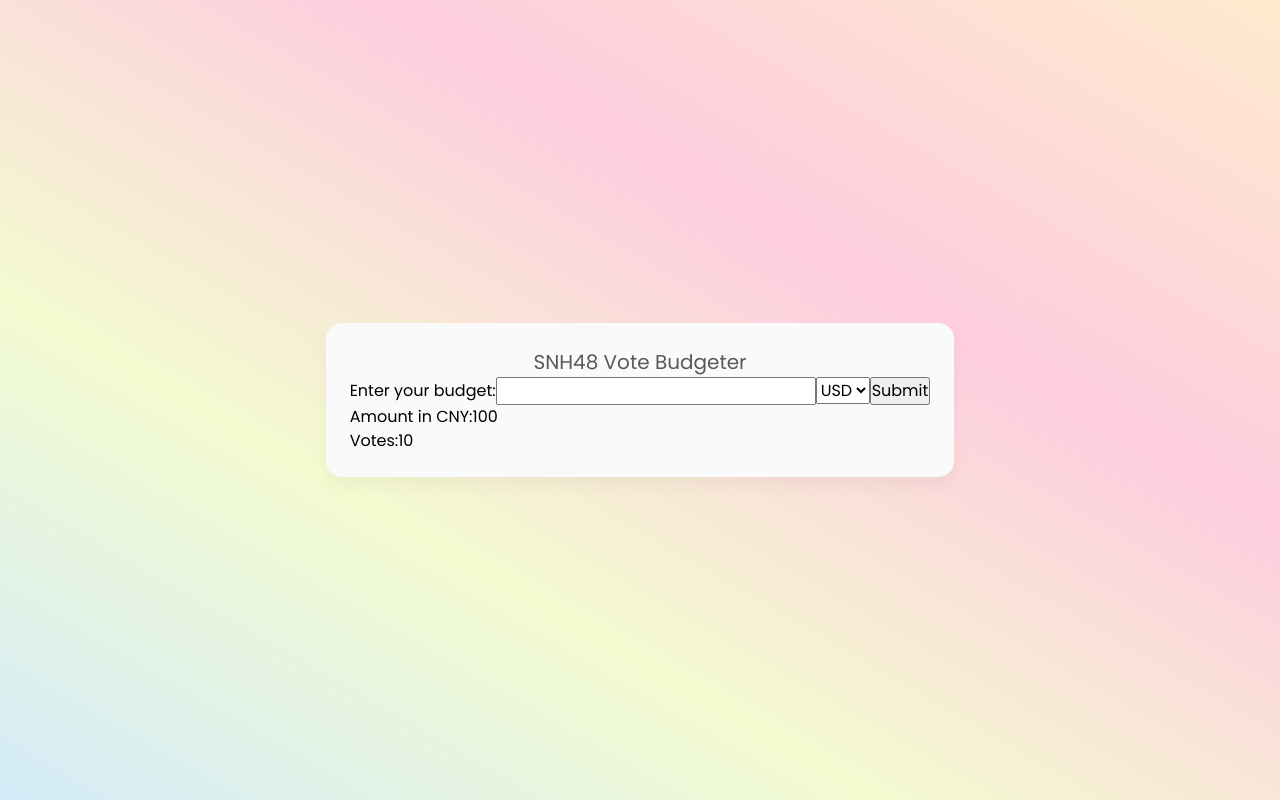
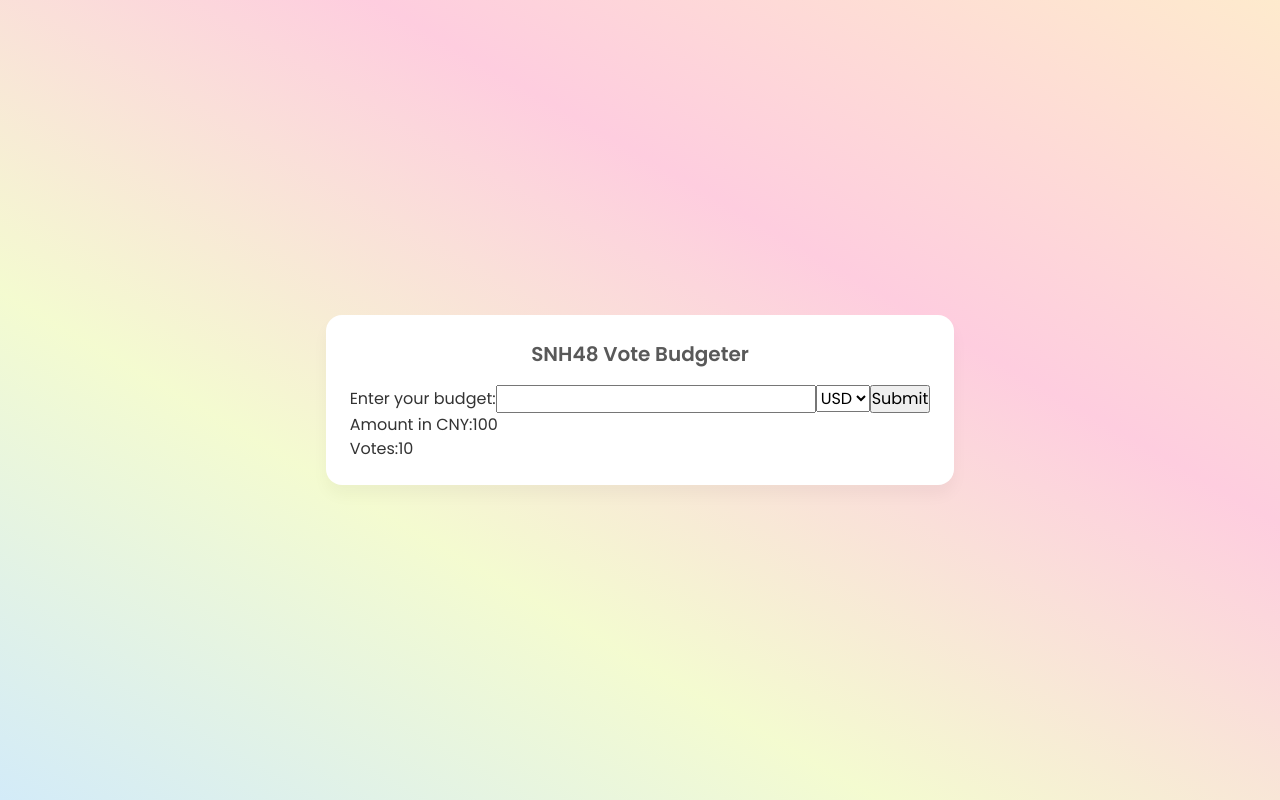
Before and after one commit to sheronimo/react-snh48g-budgeter-app, a React (Create React App) app: page / in a window 1280 px wide. Built offline with nearby package versions, Linux system fonts and the light colour scheme.

Commit message:
title styling

```diff
--- a/src/App.css
+++ b/src/App.css
@@ -1,6 +1,7 @@
 .card {
 	max-width: 51.25rem;
-	background-color: hsl(0, 0%, 98%);
+	background-color: hsl(0, 0%, 100%);
+	color: hsl(0, 0%, 20%);
 	border-radius: 1rem;
 	padding: 1.5rem;
 	box-shadow: 0px 10px 16px 0 rgba(0, 0, 0, 0.04);
@@ -8,6 +9,8 @@
 
 .title {
 	font-size: 1.25rem;
+	font-weight: 600;
 	text-align: center;
 	color: hsl(0, 0%, 35%);
+	margin-bottom: 1rem;
 }
```
